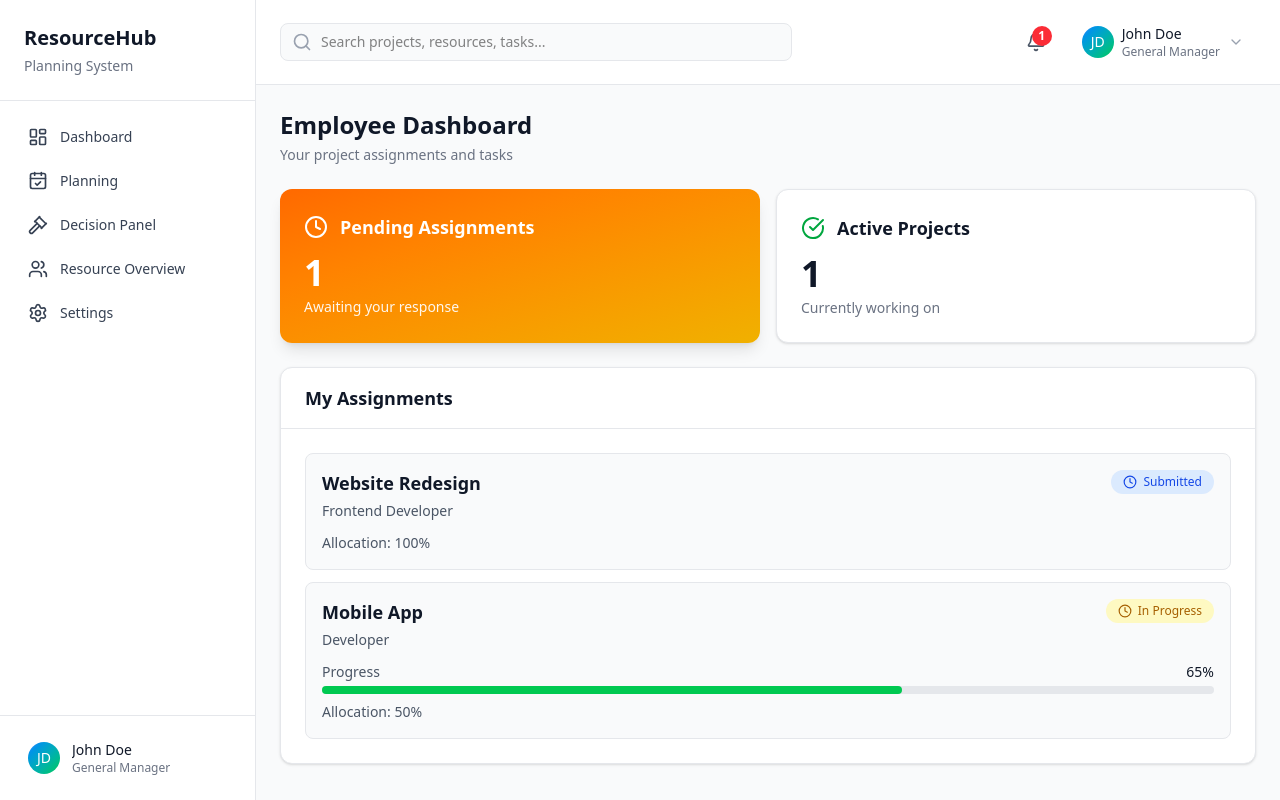
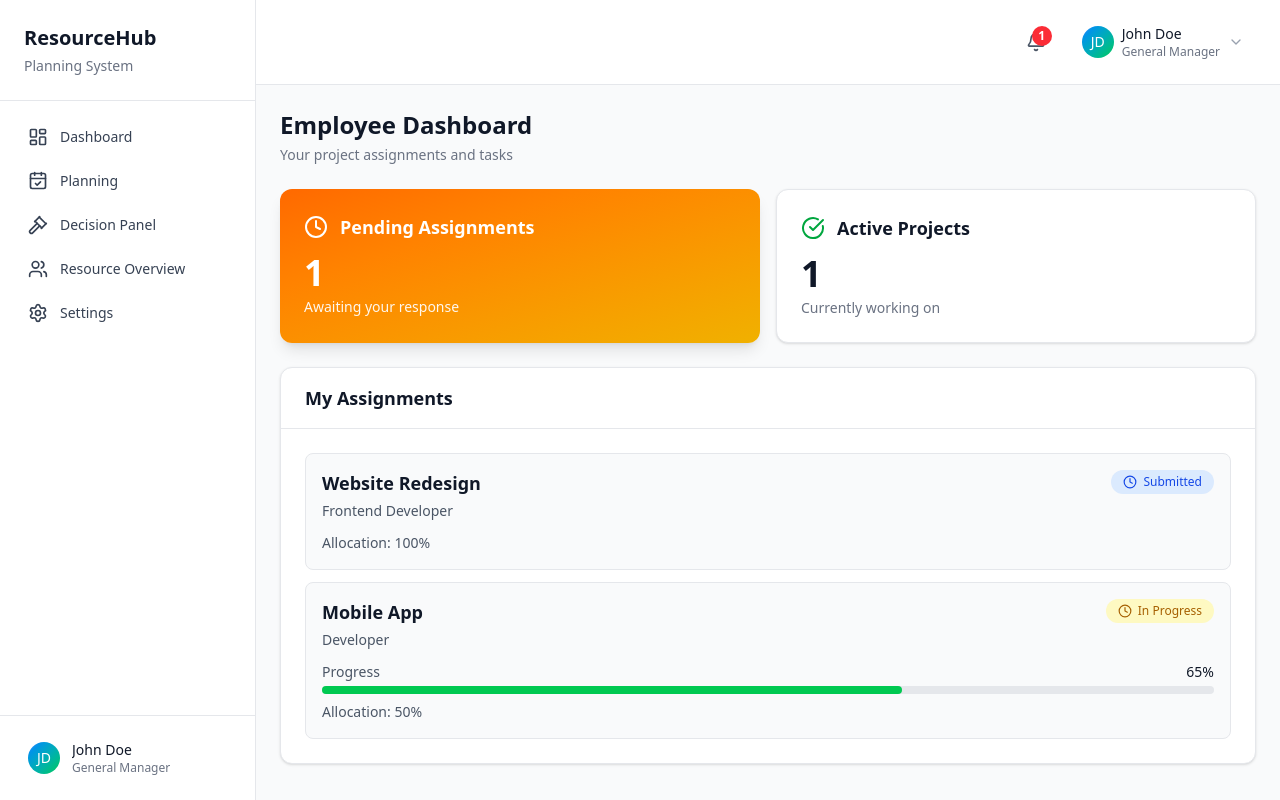
Before and after one commit to AndrewDoes/resource-hub, a Next.js app: page /employee/dashboard in a window 1280 px wide. Built offline with nearby package versions, Linux system fonts and the light colour scheme.

Commit message:
Remove search input from MainLayout and adjust header layout

```diff
--- a/app/_components/layout/MainLayout.tsx
+++ b/app/_components/layout/MainLayout.tsx
@@ -10,7 +10,6 @@ import {
   Sparkles,
   BarChart3,
   Settings,
-  Search,
   Bell,
   User,
   FileText,
@@ -223,18 +222,7 @@ export function Root({ children }: { children: ReactNode }) {
         <div className="flex-1 flex flex-col overflow-hidden">
           {/* Top Navbar */}
           <header className="bg-white border-b border-gray-200 px-6 py-4">
-            <div className="flex items-center justify-between">
-              <div className="flex-1 max-w-lg">
-                <div className="relative">
-                  <Search className="absolute left-3 top-1/2 -translate-y-1/2 w-5 h-5 text-gray-400" />
-                  <input
-                    type="text"
-                    placeholder="Search projects, resources, tasks..."
-                    className="w-full pl-10 pr-4 py-2 bg-gray-50 border border-gray-200 rounded-lg text-sm focus:outline-none focus:ring-2 focus:ring-blue-500 focus:border-transparent"
-                  />
-                </div>
-              </div>
-
+            <div className="flex items-center justify-end">
               <div className="flex items-center gap-4">
                 <button
                   onClick={() => setNotificationOpen(!notificationOpen)}
```
